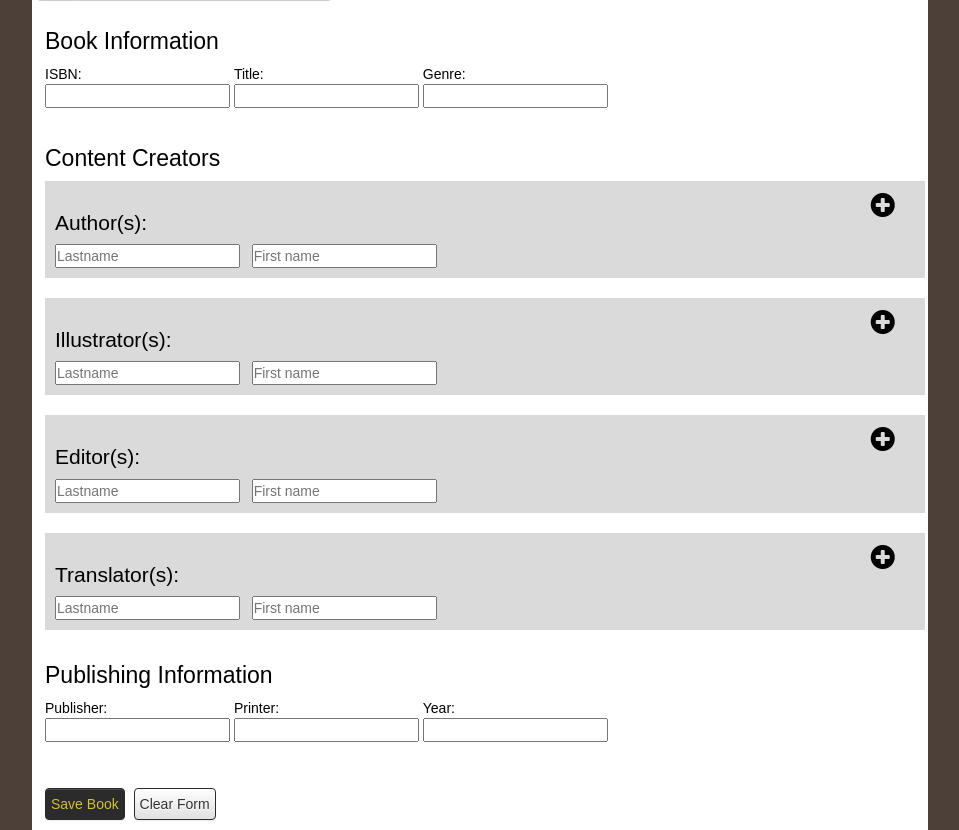
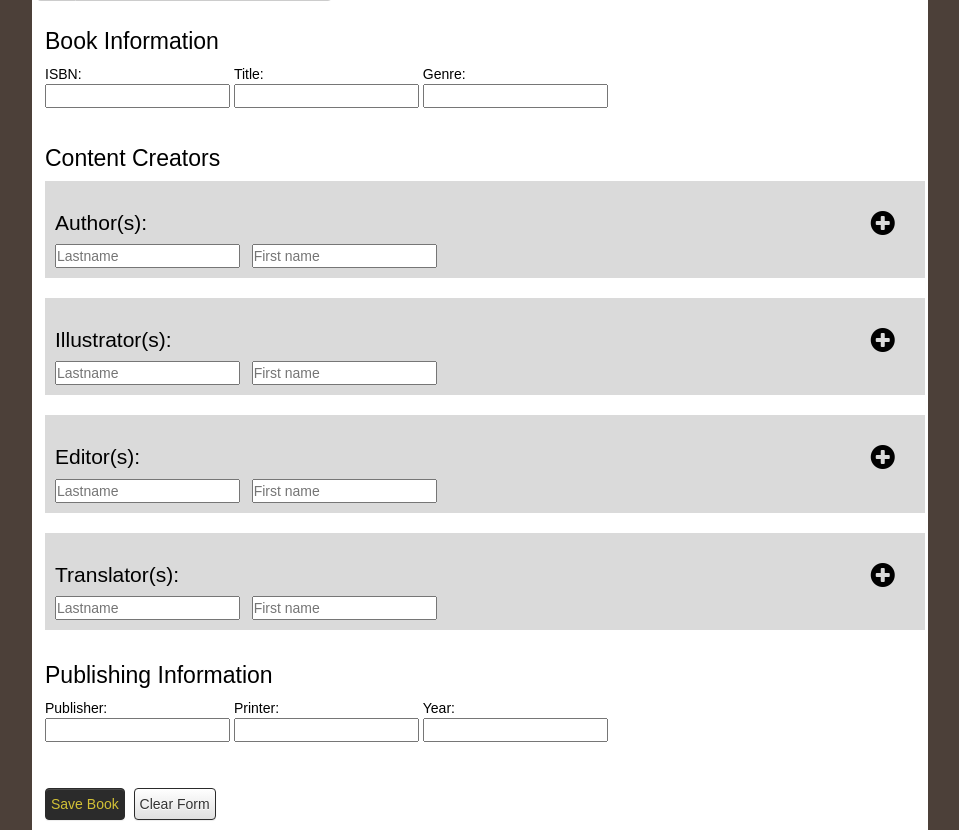
Before and after one commit to skytreader/alexandria, a Flask app: page /books in a window 1280 px wide. Shown: the part 240-1070 px from the top of the page, without its empty margins (160-1119 px from the left). Run offline with Flask 2, Linux system fonts and the light colour scheme; a user stored in the database is signed in; tables that the repository leaves empty hold one stand-in row (values such as "Sample post"); some libraries are stand-ins or nearby versions.

Commit message:
Aligning buttons and adding a custom stylesheet for add books.

```diff
--- a/app/controllers.py
+++ b/app/controllers.py
@@ -42,4 +42,5 @@ def books():
     form = AddBooksForm()
     scripts = ("jquery.validate.min.js", "jquery.form.min.js", "Queue.js", "add-books/main.js",
       "add-books/book.js", "utils/visual-queue.js")
-    return render_template("add_books.jinja", form=form, scripts=scripts)
+    styles = ("add_books.css",)
+    return render_template("add_books.jinja", form=form, scripts=scripts, stylesheets=styles)
--- /dev/null
+++ b/app/static/styles/add_books.css
@@ -0,0 +1,3 @@
+div.content-creator-buttons{
+    padding-top: 18px;
+}
--- a/app/templates/add_books.jinja
+++ b/app/templates/add_books.jinja
@@ -7,7 +7,7 @@
         <div class="col-md-11">
             <h3>{{ listing_label }}</h3>
         </div>
-        <div class="col-md-1">
+        <div class="col-md-1 content-creator-buttons">
             <i class="fa fa-plus-circle fa-2x"></i>
         </div>
     </div>
```
